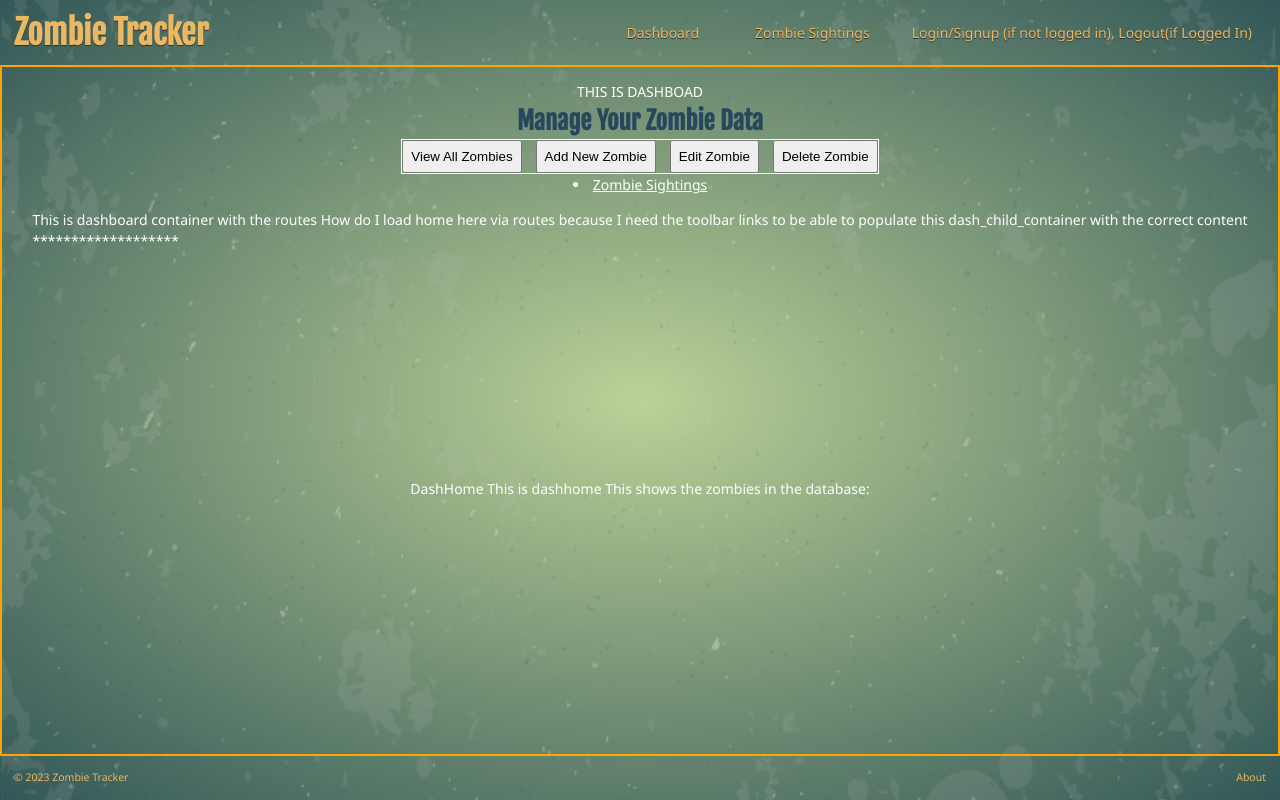
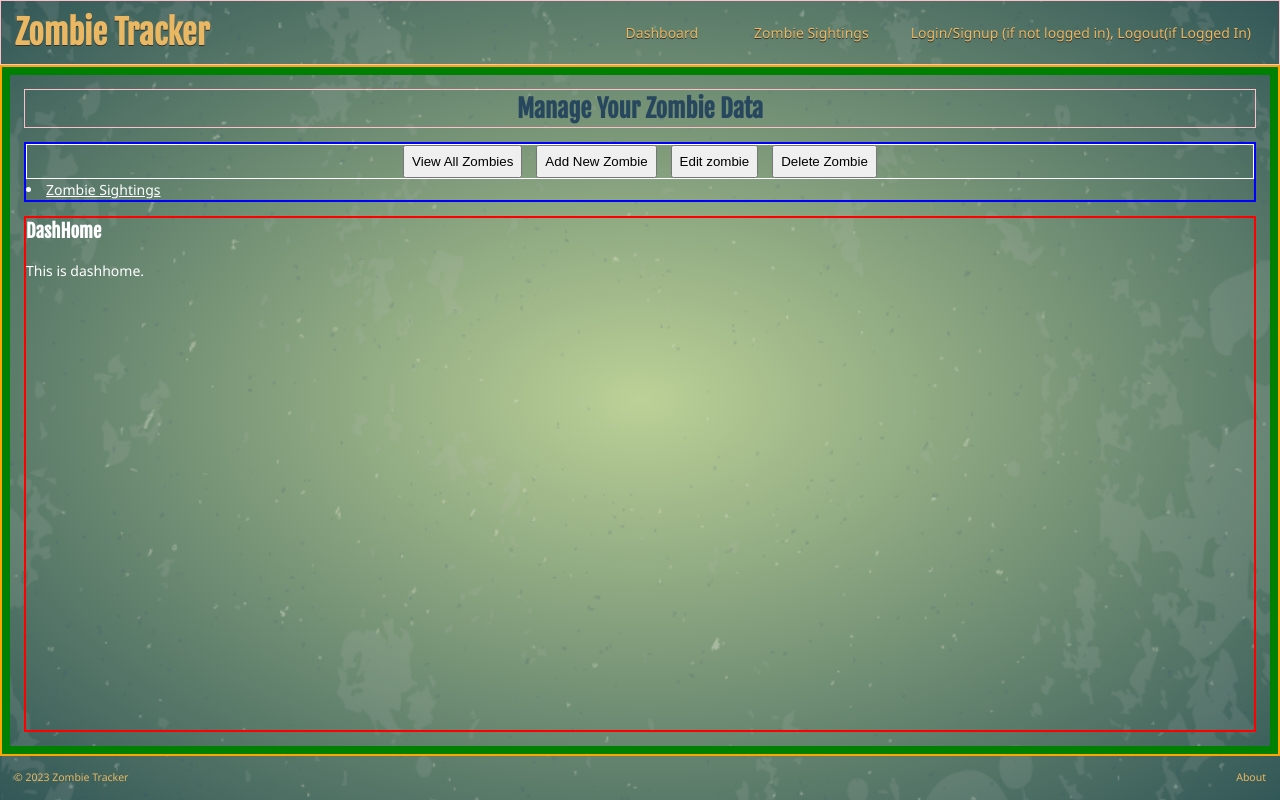
Before and after one commit to RHemstad/Zombie_tracker, a React (Create React App) app in the folder client/: page /dashboard in a window 1280 px wide. Built offline with nearby package versions, Linux system fonts and the light colour scheme; no server answers; a web font is replaced by a local one.

Commit message:
buttons working

```diff
--- a/client/src/components/dash_child_container/DashboardContainer.jsx
+++ b/client/src/components/dash_child_container/DashboardContainer.jsx
@@ -9,7 +9,7 @@ const DashboardContainer = () => {
     <>
 
 
-<section>
+<section className="dash-container">
 This is dashboard container with the routes
 How do I load home here via routes because I need the toolbar links to be able to populate
 this dash_child_container with the correct content
--- a/client/src/components/dash_child_container/dashboard_container.css
+++ b/client/src/components/dash_child_container/dashboard_container.css
@@ -0,0 +1,3 @@
+section.dash-container {
+    border: 2px solid red;
+}
--- a/client/src/components/dash_home/DashHome.jsx
+++ b/client/src/components/dash_home/DashHome.jsx
@@ -1,39 +1,11 @@
-import React, {useState, useEffect} from 'react'
-import apiConn from '../../api/axios';
-import ViewZombies from '../zombies/ViewZombies'
-
+import React from 'react'
 
 const DashHome = () => {
+  return (
+    <><h3>DashHome</h3>
 
-/* ******* WILL NEED TO MOVE THIS LATER ********* */
-
-/* ***** GET ZOMBIES ****** */
-const [zombie, setZombies] = useState([])
-
-useEffect(() => {
-  getZombies()
-}, [])
-
-function getZombies() {
-    apiConn.get('/zombies')
-      .then(response => {
-        setZombies(response.data)
-      })
-    .catch(error => {
-      console.log(error)
-    })
-}
-
-/* ******************************************** */
-
-  return (
-    <>DashHome
-
-        This is dashhome
-        This shows the zombies in the database:
-       <ViewZombies zombies={zombie} />
-
-        </>
+        This is dashhome.
+  </>
   )
 }
 
--- a/client/src/components/dashboard/Dashboard.jsx
+++ b/client/src/components/dashboard/Dashboard.jsx
@@ -1,25 +1,31 @@
 import "./dashboard.css";
-import React from 'react';
-import Subheader from '../subheader/Subheader';
+import React, {useState} from 'react';
 import Toolbar from "../toolbar/Toolbar";
-import DashboardContainer from "../dash_child_container/DashboardContainer";
 import DashHome from "../dash_home/DashHome";
+import AddZombies from "../zombies/AddZombies";
+import ZombieList from "../zombies/ZombieList";
 
+//https://stackoverflow.com/questions/71108354/dynamic-react-toggle-button-for-multiple-elements
 const Dashboard = () => {
+  const [zombie, setZombies] = useState(false);
 
   return (
     <>
     <section>
-      THIS IS DASHBOAD
+    <div className="header">
     <h2>Manage Your Zombie Data</h2>
+    </div>
 
+<div className="toolbar">
+<Toolbar zombie={zombie} setZombies={setZombies}/>
+</div>
 
-    <Toolbar/>
-    <DashboardContainer/>
+<div className="dash-content">
+    {/*zombie && <DashboardContainer/>*/}
+    {/*zombie ? <AddZombies/> : <DashHome/>*/}
+    {zombie ? <ZombieList/> : <DashHome/>}
 
-
-
-
+</div>
 
 
 
--- a/client/src/components/dashboard/dashboard.css
+++ b/client/src/components/dashboard/dashboard.css
@@ -7,7 +7,35 @@ section {
     max-width: 100%;
     min-width: 100%;
     height: 100%;
+    display: flex;
+    flex-direction: column;
+    align-items: center;
+    justify-content: center;
+    gap: var(--spacing-md);
+    height: 100%;
+    width: 100%;
+    border: 8px solid green;
+}
 
+.header {
+    width: inherit;
+    border: 1px solid pink;
+    text-align: center;
+    flex: 0 0 auto;
+}
+
+.toolbar {
+    border: 2px solid blue;
+    width: inherit;
+    flex: 0 0 auto;
+
+
+}
+
+.dash-content {
+    border: 2px solid red;
+    flex: 3;
+    width: inherit;
 }
 
 nav#dashboard-nav {
--- a/client/src/components/map/Map.jsx
+++ b/client/src/components/map/Map.jsx
@@ -5,9 +5,7 @@ import * as am5map from "@amcharts/amcharts5/map";
 import am5geodata_worldLow from "@amcharts/amcharts5-geodata/worldLow";
 import am5themes_Animated from "@amcharts/amcharts5/themes/Animated";
 
-
 class Map extends Component {
-
   componentDidMount() {
 
 let root = am5.Root.new("chartdiv");
@@ -21,7 +19,7 @@ let chart = root.container.children.push(
 
 //Define Data
  /* Chart code */
- let data = [
+ let zombieLocations = [
   {
     id: "US",
     name: "United States",
@@ -56,6 +54,11 @@ let chart = root.container.children.push(
     value: 100
   }
 ];
+
+
+
+
+
 
 
 // Create Polygon Series
@@ -141,7 +144,7 @@ bubbleSeries.set("heatRules", [
   }
 ]);
 
-bubbleSeries.data.setAll(data);
+bubbleSeries.data.setAll(zombieLocations);
 
 updateData();
 setInterval(function() {
@@ -150,7 +153,7 @@ setInterval(function() {
 
 function updateData() {
   for (var i = 0; i < bubbleSeries.dataItems.length; i++) {
-    bubbleSeries.data.setIndex(i, { value: Math.round(Math.random() * 100), id: data[i].id, name: data[i].name })
+    bubbleSeries.data.setIndex(i, { value: Math.round(Math.random() * 100), id: zombieLocations[i].id, name: zombieLocations[i].name })
   }
 }
 
--- a/client/src/components/toolbar/Toolbar.jsx
+++ b/client/src/components/toolbar/Toolbar.jsx
@@ -1,14 +1,16 @@
 import React from 'react'
 import { Link, useNavigate } from "react-router-dom";
 
-const Toolbar = () => {
+const Toolbar = ({zombie, setZombies}) => {
     const navigate = useNavigate();
   return (
     <>
 
-
 <nav id="dashboard-nav">
-    <button>View All Zombies</button><button>Add New Zombie</button><button>Edit Zombie</button><button>Delete Zombie</button>
+    <button onClick={e => {setZombies(!zombie);}}>View All Zombies</button>
+    <button onClick={e => {setZombies(!zombie);}}>Add New Zombie</button>
+    <button onClick={e => {setZombies(!zombie);}}>Edit zombie</button>
+    <button onClick={e => {setZombies(!zombie);}}>Delete Zombie</button>
     </nav>
     <nav>
     <li><Link to="/dashboard/map">Zombie Sightings</Link></li>
--- /dev/null
+++ b/client/src/components/zombies/AddZombies.jsx
@@ -0,0 +1,9 @@
+import React from 'react'
+
+const AddZombies = () => {
+  return (
+    <div>AddZombies</div>
+  )
+}
+
+export default AddZombies
--- a/client/src/components/zombies/ViewZombies.jsx
+++ b/client/src/components/zombies/ViewZombies.jsx
@@ -1,4 +1,5 @@
-import React from 'react'
+import React, {useState, useEffect} from 'react'
+import apiConn from '../../api/axios';
 
 const ViewZombies = ({zombies}) => {
 
@@ -13,9 +14,10 @@ const ViewZombies = ({zombies}) => {
 */
 
 
+
   return (
     <>
-
+    <h3>THIS IS VIEW ZOMBIES COMPONENT</h3>
     {zombies.map(zombie => {
     return (
         <div key={zombie.zombie_id}>
--- /dev/null
+++ b/client/src/components/zombies/ZombieList.jsx
@@ -0,0 +1,32 @@
+import React, {useState, useEffect} from 'react'
+import apiConn from '../../api/axios';
+import ViewZombies from '../zombies/ViewZombies'
+
+const ZombieList = () => {
+    /* ***** GET ZOMBIES ****** */
+const [zombie, setZombies] = useState([])
+
+useEffect(() => {
+  getZombies()
+}, [])
+
+function getZombies() {
+    apiConn.get('/zombies')
+      .then(response => {
+        setZombies(response.data)
+      })
+    .catch(error => {
+      console.log(error)
+    })
+}
+
+  return (
+    <>ZombieList
+    <ViewZombies zombies={zombie} />
+
+
+    </>
+  )
+}
+
+export default ZombieList
```
Also changed, not shown: client/src/components/zombies/ViewZombieLocations.jsx (added, +36 -0 lines).
